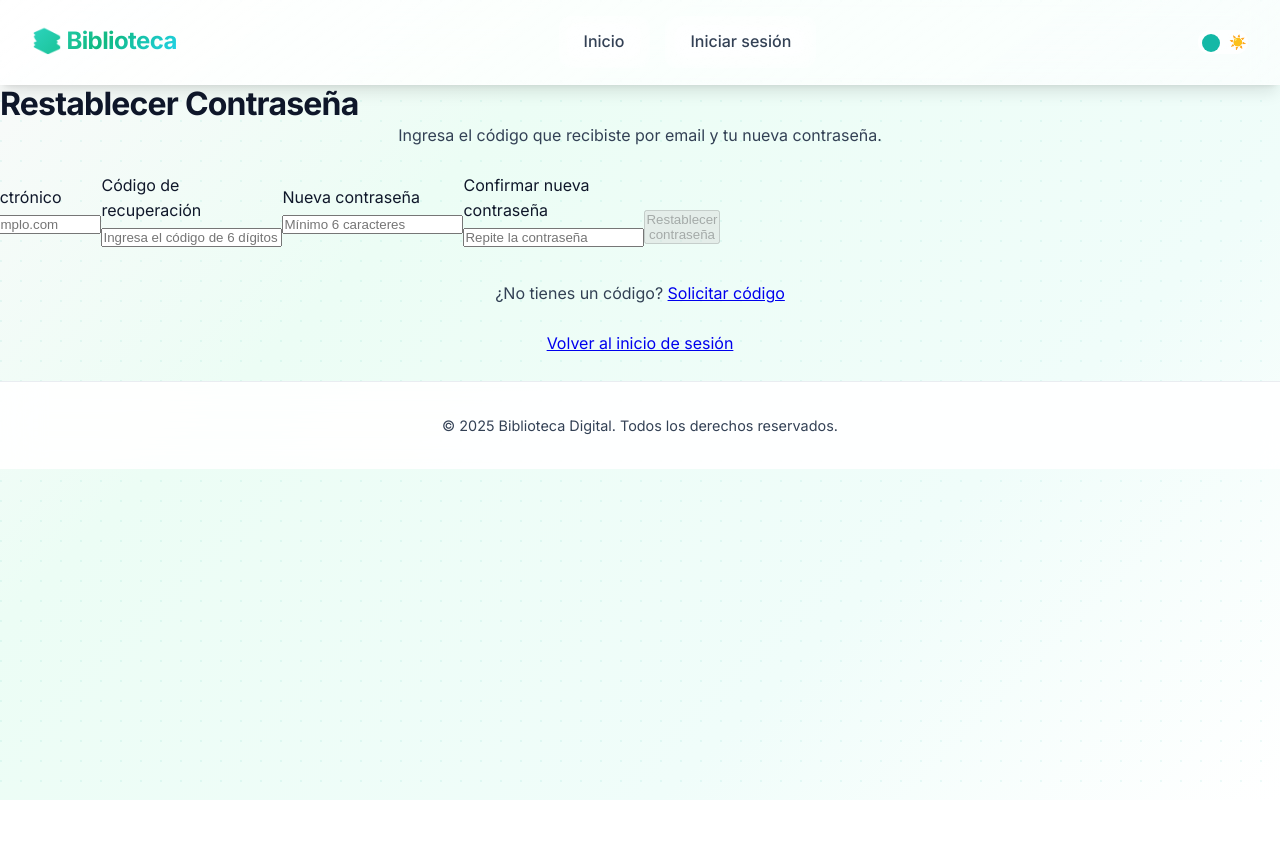
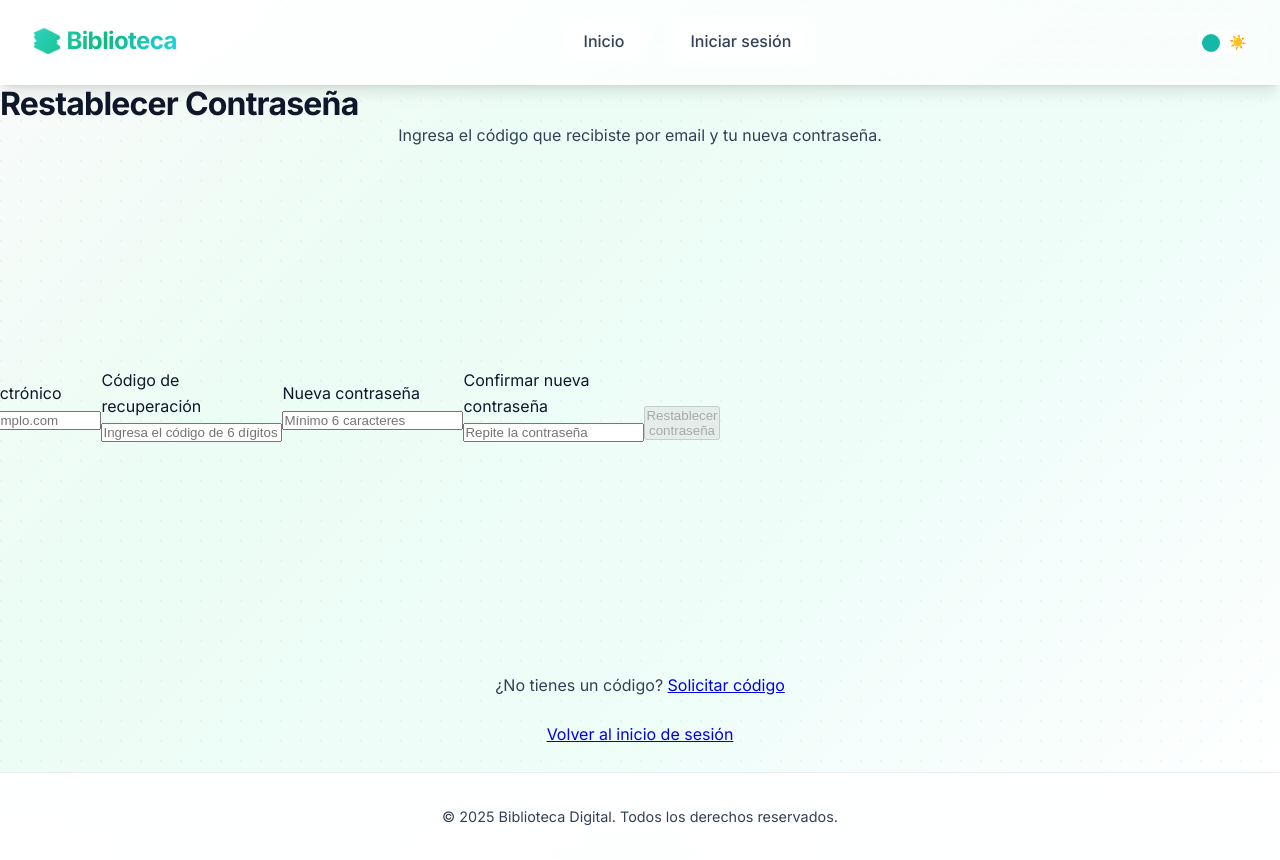
Before and after one commit to nicolzapata/proyecto-six, a React (Vite) app: page /resetpassword in a window 1280 px wide. Before the commit the page ends 800 px from the top, so only its background shows below. Built offline with nearby package versions, Linux system fonts and the light colour scheme.

Commit message:
estilo en el carrusel

```diff
--- a/src/styles/globals.css
+++ b/src/styles/globals.css
@@ -1130,6 +1130,7 @@ p {
   align-items: center;
   justify-content: center;
   flex: 1;
+  height: 500px;
 }
 
 @media (min-width: 1024px) {
@@ -1147,6 +1148,7 @@ p {
   justify-content: center;
   align-items: center;
   flex: 1;
+  min-height: 500px;
 }
 
 @media (min-width: 1024px) {
@@ -1262,7 +1264,7 @@ p {
 
 /* Utilidades de Tailwind CSS simuladas */
 .w-full { width: 100%; }
-.h-64 { height: 16rem; }
+.h-64 { height: 20rem; }
 .h-full { height: 100%; }
 .flex { display: flex; }
 .flex-col { flex-direction: column; }
@@ -1299,18 +1301,18 @@ p {
 .hover\\:underline:hover { text-decoration: underline; }
 
 /* Posicionamiento específico */
-.top-1\\/2 { top: 50%; }
+.top-1\\{ top: 50%; }
 .left-2 { left: 0.5rem; }
 .right-2 { right: 0.5rem; }
 .bottom-4 { bottom: 1rem; }
-.left-1\\/2 { left: 50%; }
-.-translate-y-1\\/2 { transform: translateY(-50%); }
-.-translate-x-1\\/2 { transform: translateX(-50%); }
+.left-1\\ { left: 50%; }
+.-translate-y-1\\ { transform: translateY(-50%); }
+.-translate-x-1\\ { transform: translateX(-50%); }
 .w-4 { width: 1rem; }
 .h-4 { height: 1rem; }
 
 @media (min-width: 1024px) {
   .lg\\:flex-row { flex-direction: row; }
-  .lg\\:w-1\\/2 { width: 50%; }
-  .lg\\:h-96 { height: 24rem; }
+  .lg\\:w-1\\ { width: 60%; }
+  .lg\\:h-96 { height: 54rem; }
 }
```
